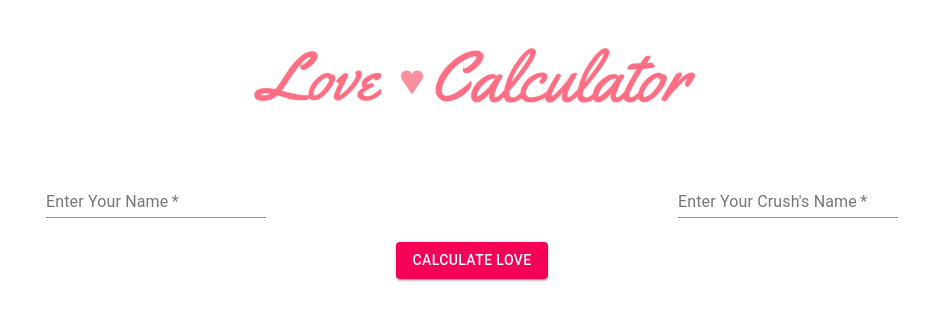
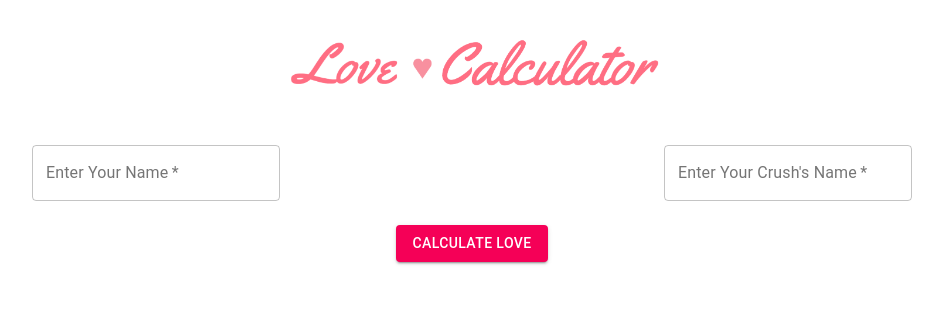
Before and after one commit to Caaarlogan/LoveCalculator, a React (Create React App) app in the folder my-app/: page / in a window 1280 px wide. Shown: the top 320 px of the page, without its empty margins (168-1111 px from the left). Built offline with nearby package versions, Linux system fonts and the light colour scheme.

Commit message:
Added message after button press

```diff
--- a/my-app/src/App.css
+++ b/my-app/src/App.css
@@ -21,7 +21,7 @@
   align-items: center;
   justify-content: center;
   font-size: calc(10px + 2vmin);
-  color: white;
+  color: rgb(255, 255, 255);
 }
 
 .App-link {
--- a/my-app/src/App.tsx
+++ b/my-app/src/App.tsx
@@ -1,13 +1,24 @@
-import React from 'react';
+import React, { useState } from 'react';
 import './App.css';
 import NameEnter from './Components/NameEnterComponent/NameEnter';
 import Header from './Components/Header/Header'
+import { IUserInput } from './Common/Interfaces';
 
 function App() {
+  // eslint-disable-next-line
+  const [UserInput, setUserInput] = useState<IUserInput>({
+    UserName: "",
+    CrushName: "",
+  });
+
+  function SetUserInput(a: IUserInput) {
+    setUserInput(a);
+  }
+
   return (
     <div>
       <Header/>
-      <NameEnter/>
+      <NameEnter SetUserInput={(a: IUserInput) => SetUserInput(a)}/>
     </div>
   );
 }
--- /dev/null
+++ b/my-app/src/Common/Interfaces.ts
@@ -0,0 +1,4 @@
+export interface IUserInput {
+    UserName: (string |null );
+    CrushName: (string |null );
+}
--- a/my-app/src/Components/Header/Header.css
+++ b/my-app/src/Components/Header/Header.css
@@ -0,0 +1,4 @@
+.header {
+    margin: auto;
+    margin: 10px;
+}
--- a/my-app/src/Components/Header/Header.tsx
+++ b/my-app/src/Components/Header/Header.tsx
@@ -10,7 +10,7 @@ function Header() {
                 <img
                     alt="loveCalculatorLogo"
                     src={logo}
-                    style={{height:"150px"}}
+                    style={{height:"125px"}}
                 ></img>
             </Grid>
         </Grid>
--- a/my-app/src/Components/NameEnterComponent/NameEnter.tsx
+++ b/my-app/src/Components/NameEnterComponent/NameEnter.tsx
@@ -1,8 +1,51 @@
-import React from 'react';
-import { Grid, TextField, Button } from '@material-ui/core';
+import React, { useState } from 'react';
+import { Grid, TextField, Button, Typography } from '@material-ui/core';
 import './NameEnter.css';
+import { IUserInput } from '../../Common/Interfaces';
 
-function NameEnter() {
+interface INameEnterProps{
+    SetUserInput: (a: IUserInput) => void;
+}
+
+function NameEnter(props: INameEnterProps) {
+    const [UserName, setUserName] = useState<string | null>("");
+
+    const handleUserNameChange = (s: string | null) =>{
+        setUserName(s);
+    }
+
+    const [HasUserFocus, setHasUserFocus] = useState<boolean>(false);
+
+    const [CrushName, setCrushName] = useState<string | null>("");
+
+    const handleCrushNameChange = (s: string | null) =>{
+        setCrushName(s);
+    }
+
+    const [HasCrushFocus, setHasCrushFocus] = useState<boolean>(false);
+
+    //Message to display after pressing button
+    const [Message, setMessage] = useState<string | null>("");
+
+    const handleCalculate = () => {
+        if (UserName?.length === 0 || UserName === null || UserName === "") {
+            setHasUserFocus(true);
+            setMessage("Please enter your name");
+        }
+        else if (CrushName?.length === 0 || CrushName === null || CrushName === ""){
+            setHasCrushFocus(true);
+            setMessage("Please enter your crush's name");
+        }
+        else {
+            let UserInput: IUserInput = {
+                UserName: UserName,
+                CrushName: CrushName
+            }
+            props.SetUserInput(UserInput);
+            setMessage("5 people named " + CrushName + " has a crush on someone named " + UserName);
+        }
+    }
+
     return (
         <div className="NameEnterContainer">
             <Grid container spacing={3}>
@@ -11,6 +54,11 @@ function NameEnter() {
                         required
                         id="user-name"
                         label="Enter Your Name"
+                        variant="outlined"
+                        error={HasUserFocus && UserName === ""}
+                        onClick={() => setHasUserFocus(true)}
+                        value={UserName}
+                        onChange={e => handleUserNameChange(e.target.value)}
                     />
                 </Grid>
                 <Grid item xs={6}>
@@ -18,16 +66,20 @@ function NameEnter() {
                         required
                         id="crush-name"
                         label="Enter Your Crush's Name"
+                        variant="outlined"
+                        error={HasCrushFocus && CrushName === ""}
+                        onClick={() => setHasCrushFocus(true)}
+                        value={CrushName}
+                        onChange={e => handleCrushNameChange(e.target.value)}
                     />
                 </Grid>
                 <Grid item xs={12}>
-                    <Button
-                        id="calculate-button"
-                        variant="contained"
-                        color="secondary"
-                    >
+                    <Button variant="contained" color="secondary" onClick={handleCalculate}>
                         Calculate Love
                     </Button>
+                </Grid>
+                <Grid item xs={12}>
+                    <Typography>{Message}</Typography>
                 </Grid>
             </Grid>
         </div>
```
